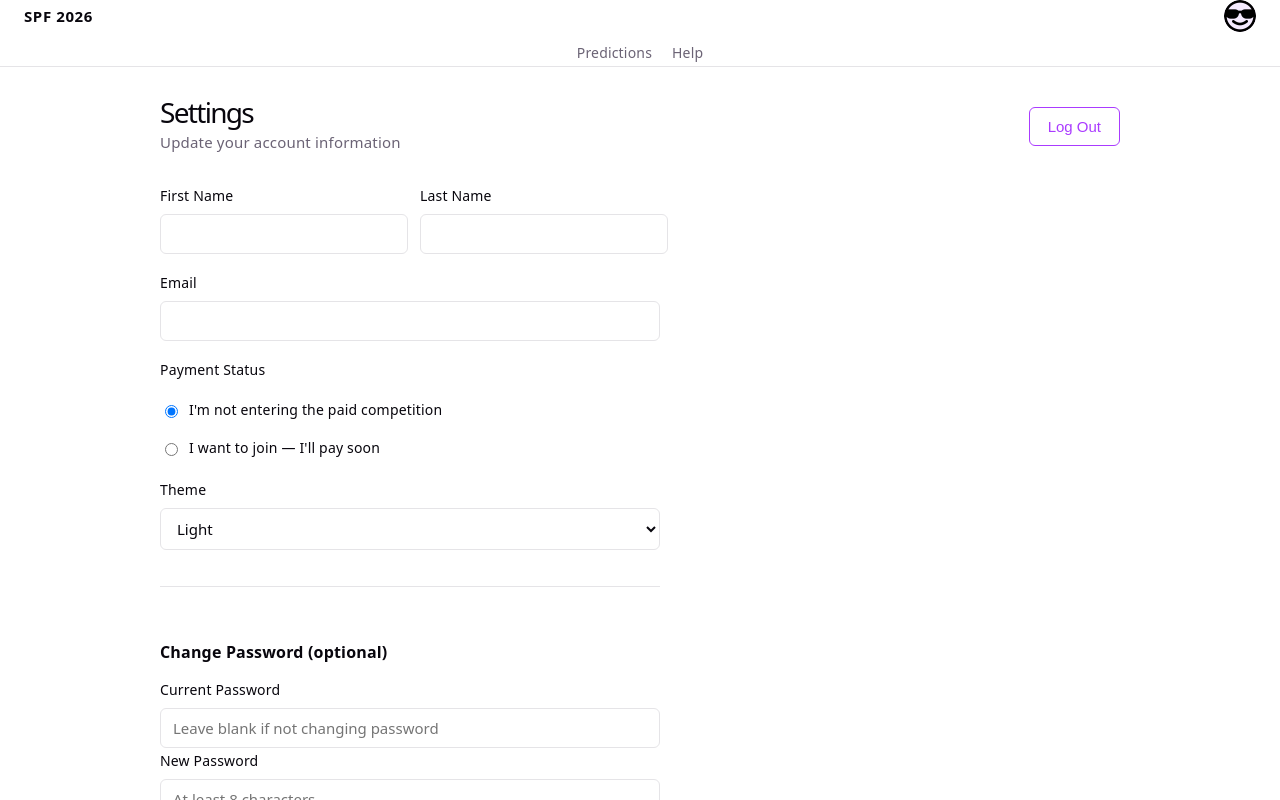
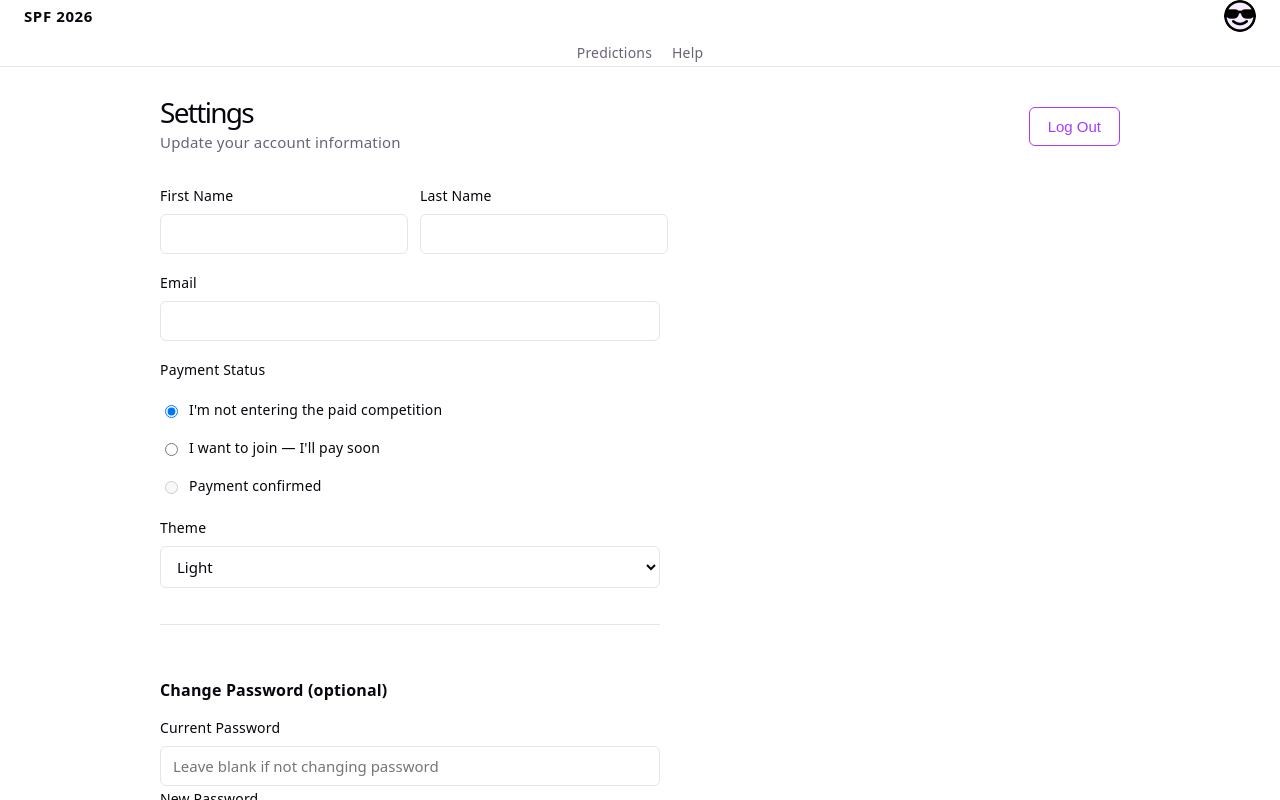
Before and after one commit to oddvar/spf, a React (Vite) app in the folder client/: page /spf/settings in a window 1280 px wide. Shown: the top 800 px of the page. Built offline with nearby package versions, Linux system fonts and the light colour scheme; no server answers; sample sign-in values are in the browser's storage.

Commit message:
add payment confirmed message

```diff
--- a/client/src/pages/SettingsPage.tsx
+++ b/client/src/pages/SettingsPage.tsx
@@ -164,33 +164,48 @@ export default function SettingsPage() {
 
         <div className="field">
           <label>Payment Status</label>
-          <div style={{ display: 'flex', flexDirection: 'column', gap: '12px', marginTop: '8px' }}>
-            <label style={{ display: 'flex', alignItems: 'center', gap: '8px', cursor: isPending || (!canEdit && settings.paymentStatus !== 'HAS_PAID') ? 'not-allowed' : 'pointer', opacity: isPending || (!canEdit && settings.paymentStatus !== 'HAS_PAID') ? 0.5 : 1 }}>
+          <div style={{ display: 'flex', flexDirection: 'column', gap: '12px', marginTop: '8px', opacity: settings.paymentStatus === 'HAS_PAID' ? 0.5 : 1 }}>
+            <label style={{ display: 'flex', alignItems: 'center', gap: '8px', cursor: isPending || settings.paymentStatus === 'HAS_PAID' || (!canEdit && settings.paymentStatus as any !== 'HAS_PAID') ? 'not-allowed' : 'pointer' }}>
               <input
                 type="radio"
                 name="paymentStatus"
                 value="NO"
                 checked={settings.paymentStatus === 'NO'}
-                onChange={(e) => setSettings({ ...settings, paymentStatus: e.target.value as 'NO' | 'WANTS_TO_PAY' })}
-                disabled={isPending || (!canEdit && settings.paymentStatus !== 'HAS_PAID')}
+                onChange={(e) => setSettings({ ...settings, paymentStatus: e.target.value as 'NO' | 'WANTS_TO_PAY' | 'HAS_PAID' })}
+                disabled={isPending || settings.paymentStatus === 'HAS_PAID' || (!canEdit && (settings.paymentStatus as any) !== 'HAS_PAID')}
               />
               <span>I'm not entering the paid competition</span>
             </label>
-            <label style={{ display: 'flex', alignItems: 'center', gap: '8px', cursor: isPending || !canEdit ? 'not-allowed' : 'pointer', opacity: isPending || !canEdit ? 0.5 : 1 }}>
+            <label style={{ display: 'flex', alignItems: 'center', gap: '8px', cursor: isPending || settings.paymentStatus === 'HAS_PAID' || !canEdit ? 'not-allowed' : 'pointer' }}>
               <input
                 type="radio"
                 name="paymentStatus"
                 value="WANTS_TO_PAY"
                 checked={settings.paymentStatus === 'WANTS_TO_PAY'}
-                onChange={(e) => setSettings({ ...settings, paymentStatus: e.target.value as 'NO' | 'WANTS_TO_PAY' })}
-                disabled={isPending || !canEdit}
+                onChange={(e) => setSettings({ ...settings, paymentStatus: e.target.value as 'NO' | 'WANTS_TO_PAY' | 'HAS_PAID' })}
+                disabled={isPending || settings.paymentStatus === 'HAS_PAID' || !canEdit}
               />
               <span>I want to join — I'll pay soon</span>
             </label>
+            <label style={{ display: 'flex', alignItems: 'center', gap: '8px', cursor: 'not-allowed' }}>
+              <input
+                type="radio"
+                name="paymentStatus"
+                value="HAS_PAID"
+                checked={settings.paymentStatus === 'HAS_PAID'}
+                disabled={true}
+              />
+              <span>Payment confirmed</span>
+            </label>
           </div>
-          {!canEdit && (
+          {!canEdit && settings.paymentStatus !== 'HAS_PAID' && (
             <p style={{ fontSize: '13px', color: 'var(--text)', marginTop: '8px', padding: '8px 0' }}>
               The competition has now started.
+            </p>
+          )}
+          {settings.paymentStatus === 'HAS_PAID' && (
+            <p style={{ fontSize: '13px', color: 'var(--accent)', marginTop: '8px', padding: '8px 0' }}>
+              Your payment has been confirmed. This field cannot be changed.
             </p>
           )}
         </div>
```
